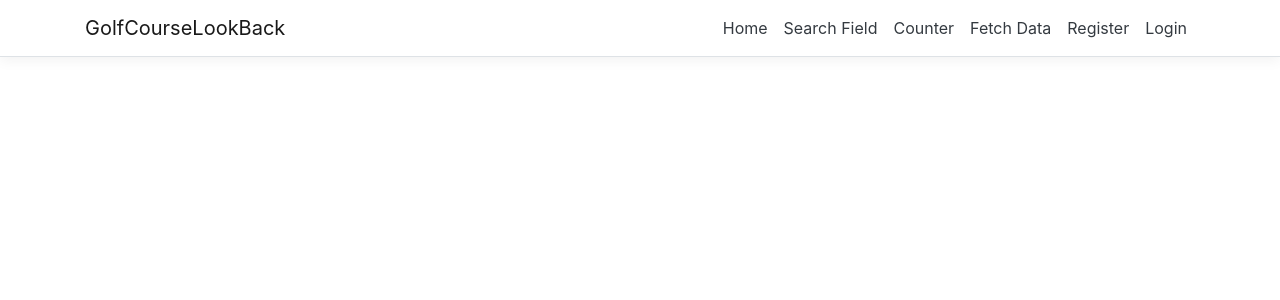
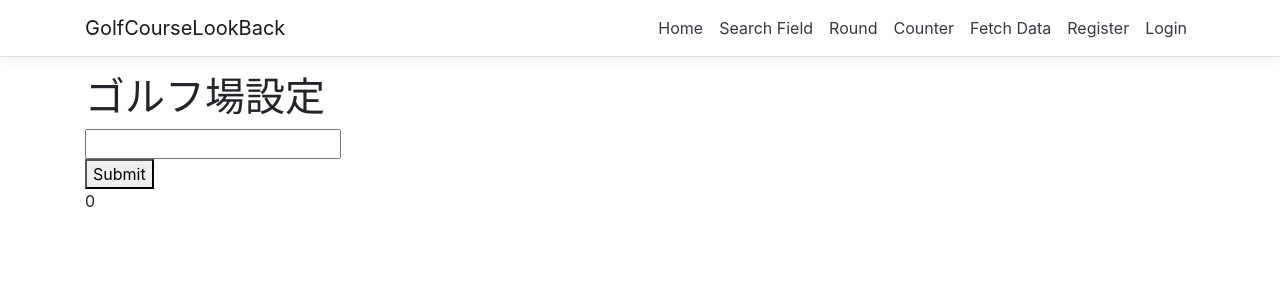
Before and after one commit to lunasky-hy/GolfCourseLookBack, a React (Create React App) app in the folder ClientApp/: page /round in a window 1280 px wide. Shown: the top 300 px of the page. Built offline with nearby package versions, Linux system fonts and the light colour scheme; no server answers.

Commit message:
APIGET通信などの実装

```diff
--- a/ClientApp/src/App.js
+++ b/ClientApp/src/App.js
@@ -5,6 +5,7 @@ import { Home } from './components/Home';
 import { FetchData } from './components/FetchData';
 import { Counter } from './components/Counter';
 import { Search } from './components/Search';
+import { Round } from './components/Round';
 import AuthorizeRoute from './components/api-authorization/AuthorizeRoute';
 import ApiAuthorizationRoutes from './components/api-authorization/ApiAuthorizationRoutes';
 import { ApplicationPaths } from './components/api-authorization/ApiAuthorizationConstants';
@@ -19,6 +20,7 @@ export default class App extends Component {
       <Layout>
         <Route exact path='/' component={Home} />
         <Route exact path='/search' component={Search} />
+        <Route exact path='/round' component={Round} />
         <Route path='/counter' component={Counter} />
         <AuthorizeRoute path='/fetch-data' component={FetchData} />
         <Route path={ApplicationPaths.ApiAuthorizationPrefix} component={ApiAuthorizationRoutes} />
--- a/ClientApp/src/components/NavMenu.js
+++ b/ClientApp/src/components/NavMenu.js
@@ -38,6 +38,9 @@ export class NavMenu extends Component {
                   <NavLink tag={Link} className="text-dark" to="/search">Search Field</NavLink>
                 </NavItem>
                 <NavItem>
+                  <NavLink tag={Link} className="text-dark" to="/round">Round</NavLink>
+                </NavItem>
+                <NavItem>
                   <NavLink tag={Link} className="text-dark" to="/counter">Counter</NavLink>
                 </NavItem>
                 <NavItem>
--- /dev/null
+++ b/ClientApp/src/components/Round.js
@@ -0,0 +1,34 @@
+import React, { Component } from 'react';
+import { Field } from './round-component/Field';
+import { Course } from './round-component/Course';
+
+export class Round extends Component {
+    static displayName = Round.name;
+
+    constructor(props) {
+        super(props);
+        this.state = {
+            "nowPage": 0,
+            "field": null,
+            "course": null,
+        };
+        this.const = {
+            "pages": [
+                <Field next={() => this.nextPage()} />,
+                <Course next={() => this.nextPage()} />
+            ]
+        };
+    }
+
+    nextPage() {
+        this.state.nowPage += 1;
+    }
+
+    render() {
+        return (
+            <div>
+                    {this.const["pages"][this.state["nowPage"]]}
+            </div>
+            );
+    }
+}
--- /dev/null
+++ b/ClientApp/src/components/round-component/Course.js
@@ -0,0 +1,18 @@
+import React, { Component } from 'react';
+
+export class Course extends Component {
+    static displayName = Course.name;
+
+    constructor(props) {
+        super(props);
+        this.state = {};
+    }
+
+    render() {
+        return (
+            <div>
+                <h1>コース設定</h1>
+            </div>
+        );
+    }
+}
--- /dev/null
+++ b/ClientApp/src/components/round-component/Field.js
@@ -0,0 +1,41 @@
+import React, { Component } from 'react';
+
+export class Field extends Component {
+    static displayName = Field.name;
+
+    constructor(props) {
+        super(props);
+        this.state = { value: null, s: 0 };
+        this.handleChange = this.handleChange.bind(this);
+        this.getFieldInfo = this.getFieldInfo.bind(this);
+    }
+
+    handleChange(event) {
+        this.setState({ value: event.target.value })
+    }
+
+    render() {
+        return (
+            <div>
+                <h1>ゴルフ場設定</h1>
+                <form>
+                    <input type="text" value={this.state.value} onChange={(e) => {this.handleChange(e)}} />
+                    <div id="select-field"></div>
+                    <button type="button" onClick={() => { this.getFieldInfo() }}>Submit</button>
+                </form>
+                {this.state.s}
+            </div>
+        );
+    }
+
+    async getFieldInfo() {
+        const response = await fetch('/field?num=' + this.state.value, {
+            method: "GET",
+            headers: {},
+        });
+        const data = await response.text();
+        this.setState({ s: data });
+    }
+}
+
+// fieldid <= 2458
```
Also changed, not shown: 2 other files (tests, documents, lock files or other folders).
